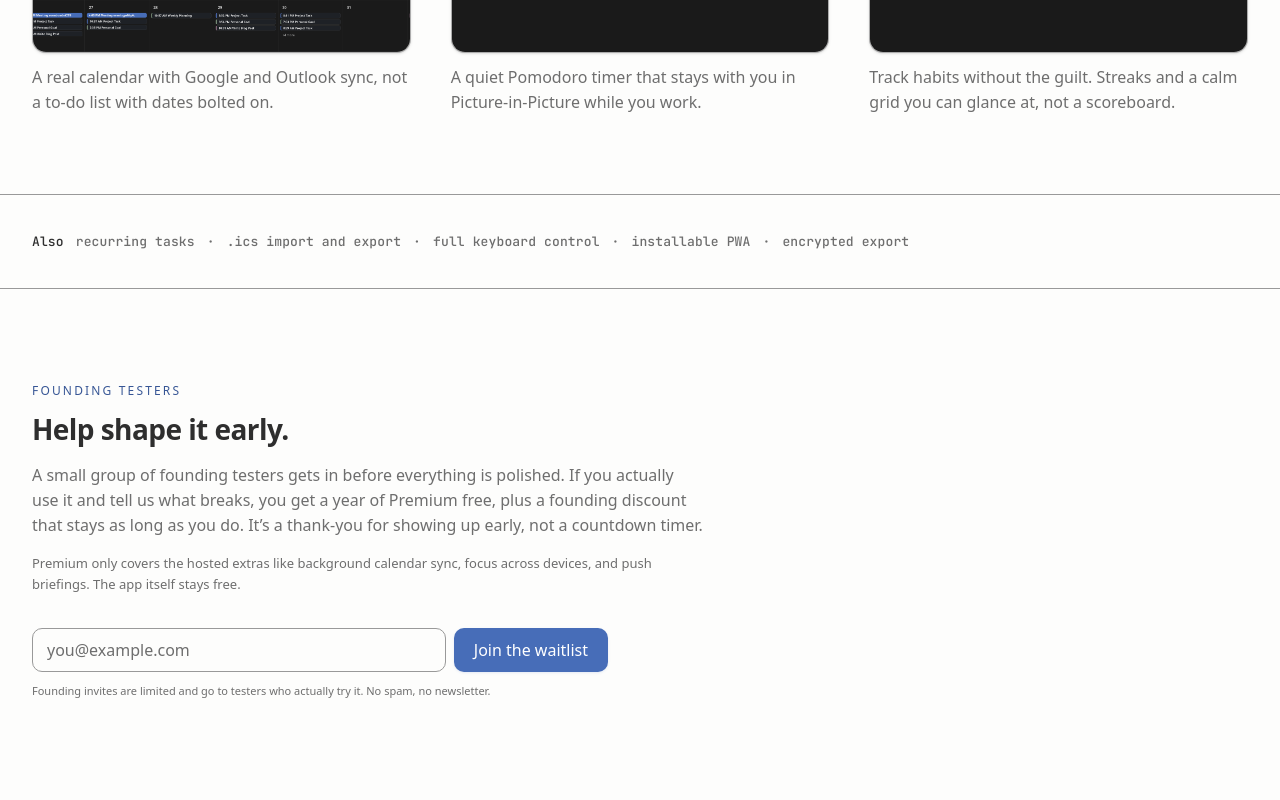
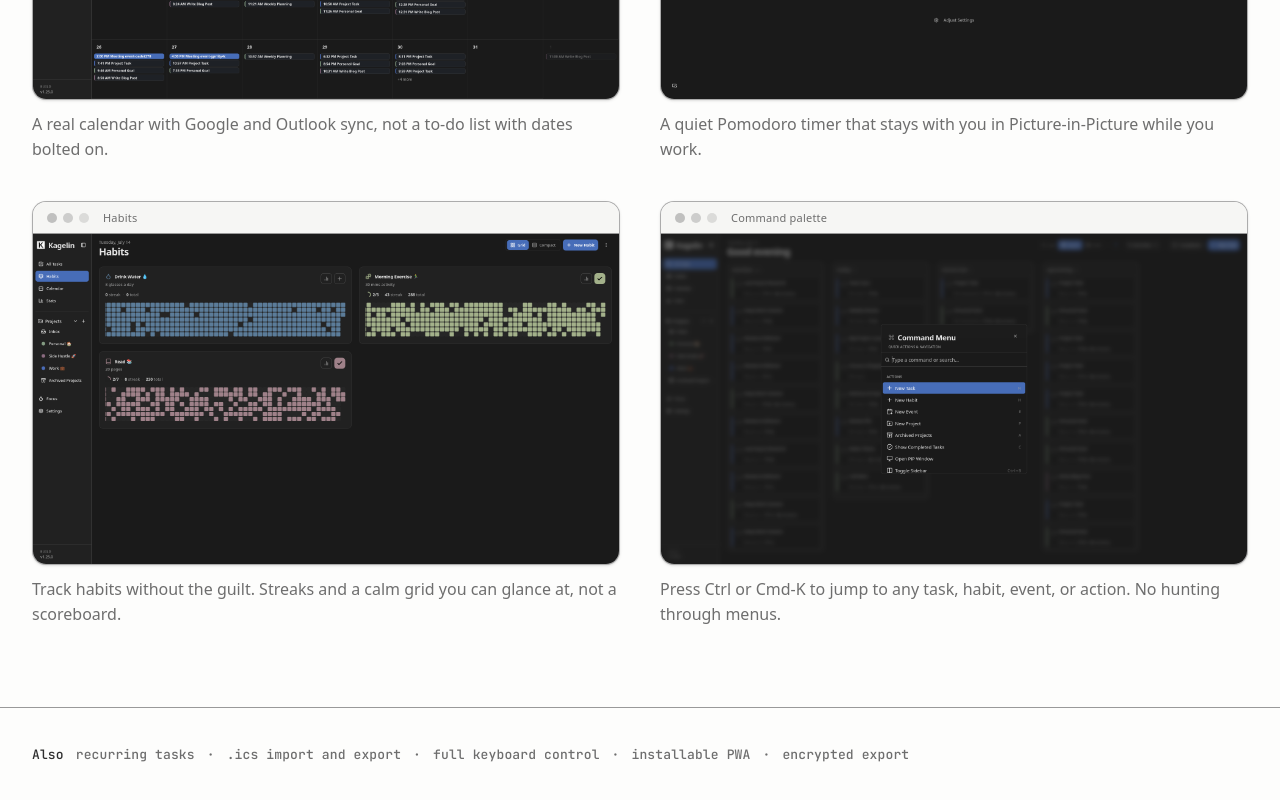
Before and after one commit to Achyuth072/kagelin-web, a Next.js app: page / in a window 1280 px wide. Shown: the part 2135-2935 px from the top of the page. Built offline with nearby package versions, Linux system fonts and the light colour scheme; no server answers.

Commit message:
feat: show product screenshots in a 2-column grid with command palette

```diff
--- a/app/page.tsx
+++ b/app/page.tsx
@@ -201,12 +201,19 @@ const SHOTS: {
     caption:
       "Track habits without the guilt. Streaks and a calm grid you can glance at, not a scoreboard.",
   },
+  {
+    src: "screenshots/command-pallete-desktop.png",
+    alt: "Command palette",
+    label: "Command palette",
+    caption:
+      "Press Ctrl or Cmd-K to jump to any task, habit, event, or action. No hunting through menus.",
+  },
 ];
 
 function Screenshots() {
   return (
     <Section className="border-t border-border py-16 md:py-20">
-      <div className="grid gap-10 md:grid-cols-3">
+      <div className="grid gap-8 md:grid-cols-2 md:gap-10">
         {SHOTS.map((s) => (
           <figure key={s.src}>
             <ScreenshotFrame
@@ -214,7 +221,7 @@ function Screenshots() {
               alt={s.alt}
               label={s.label}
               ready
-              aspect="4 / 3"
+              natural
             />
             <figcaption className="type-body mt-3 text-muted-foreground">
               {s.caption}
```
Also changed, not shown: public/screenshots/command-pallete-desktop.png (added).
